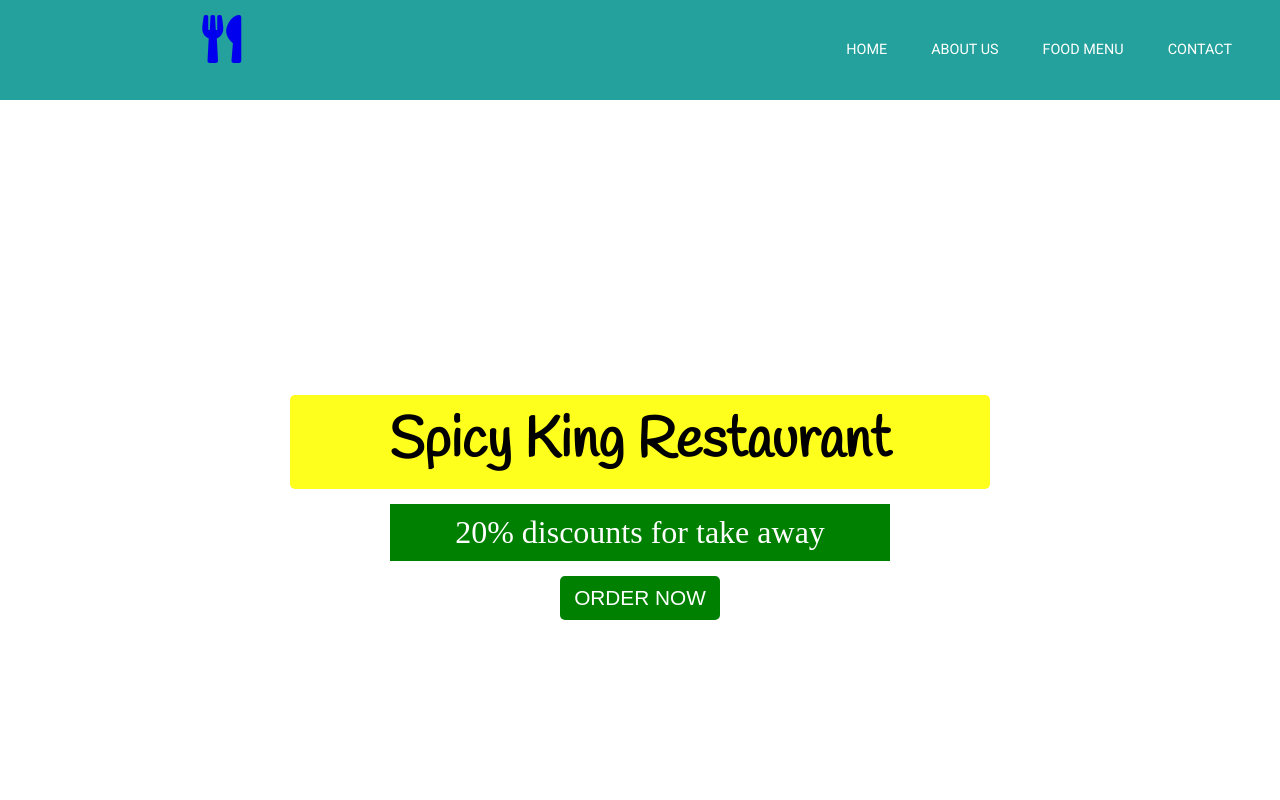
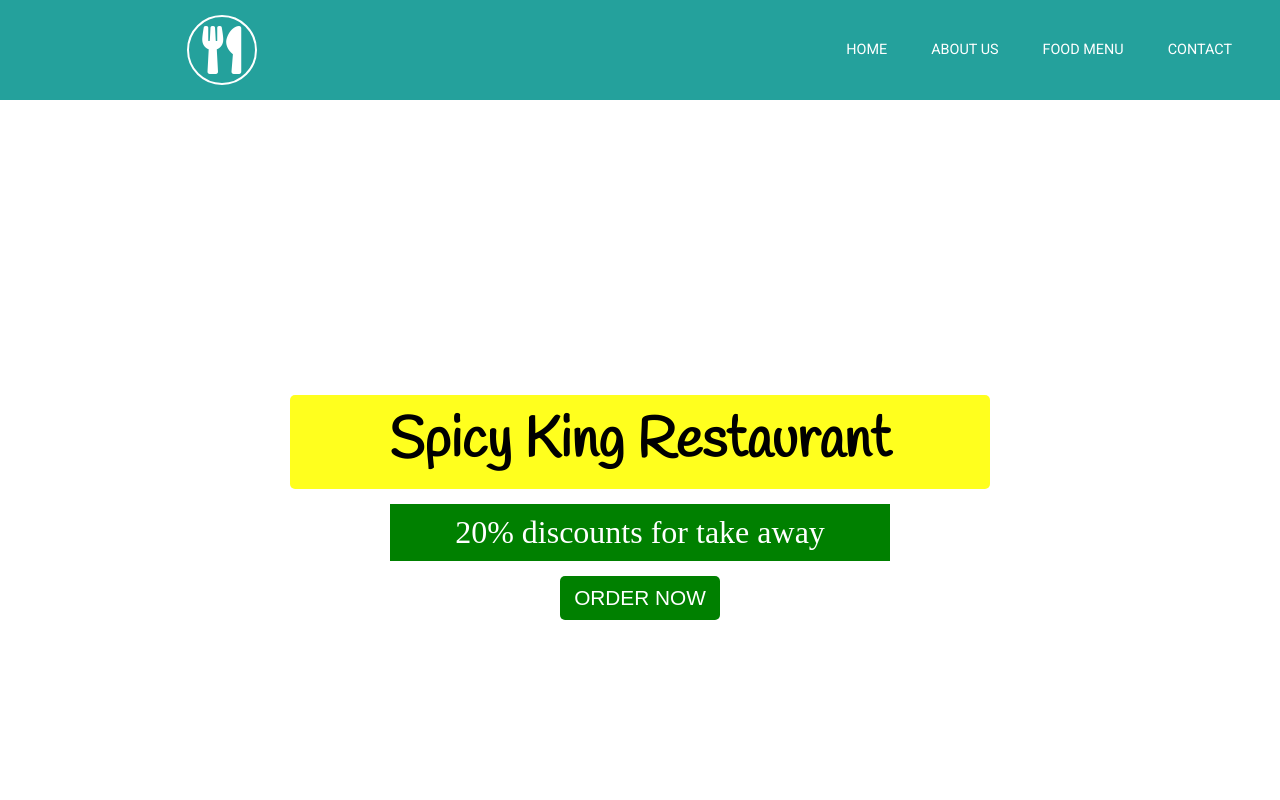
Before and after one commit to Rakibulislammim/Spicy-king, a plain HTML site: page index.html in a window 1280 px wide. Shown: the top 800 px of the page. Drawn offline with Linux system fonts and the light colour scheme.

Commit message:
Update index.html

```diff
--- a/index.html
+++ b/index.html
@@ -19,7 +19,7 @@
    	  	<div class="col-lg-4">
    	  		<div class="logo">
    	  			<a href="#">
-   	  				<i class="logo fas fa-utensils fa-3x"></i>
+   	  				<i class="logo1 fas fa-utensils fa-3x"></i>
    	  			</a>
    	  		</div>
    	  	</div>
```
